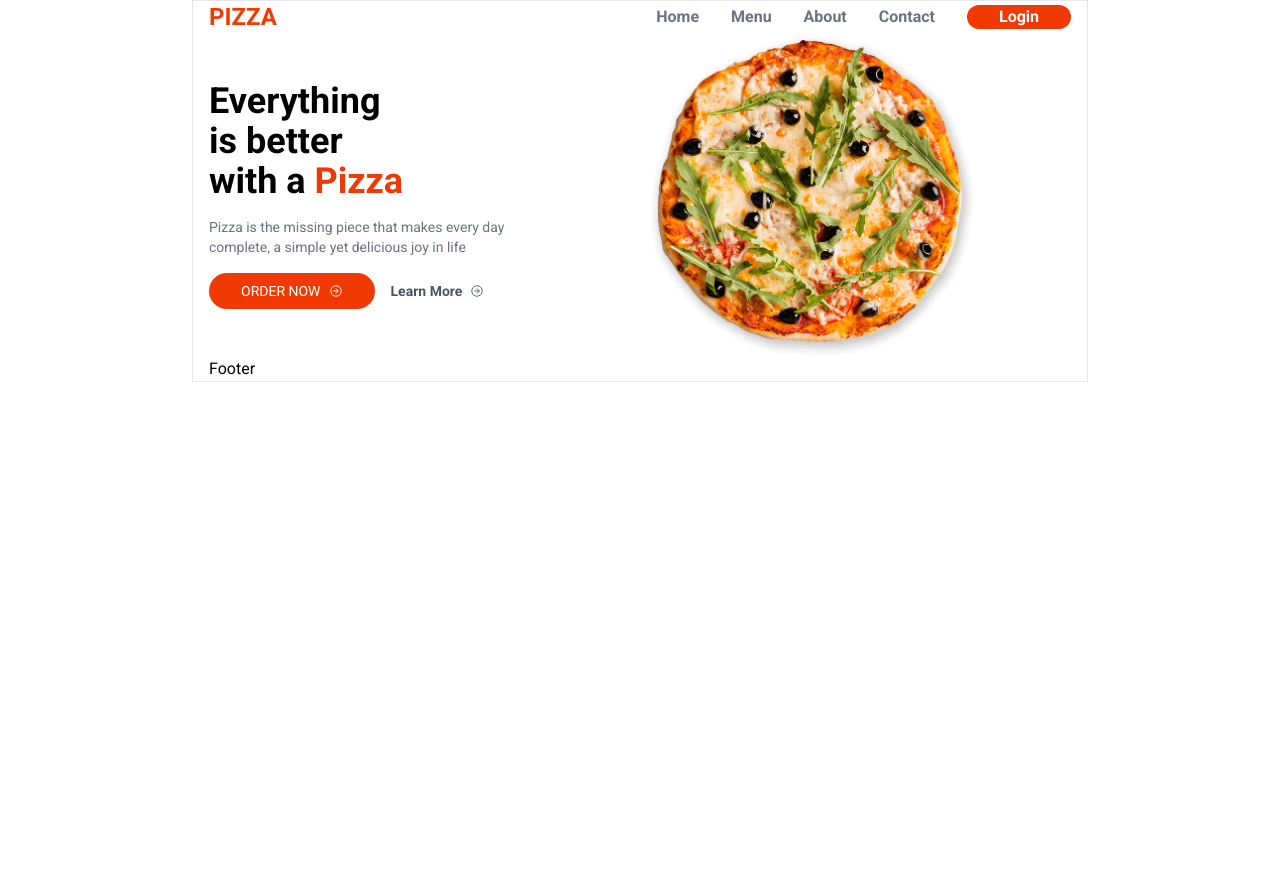
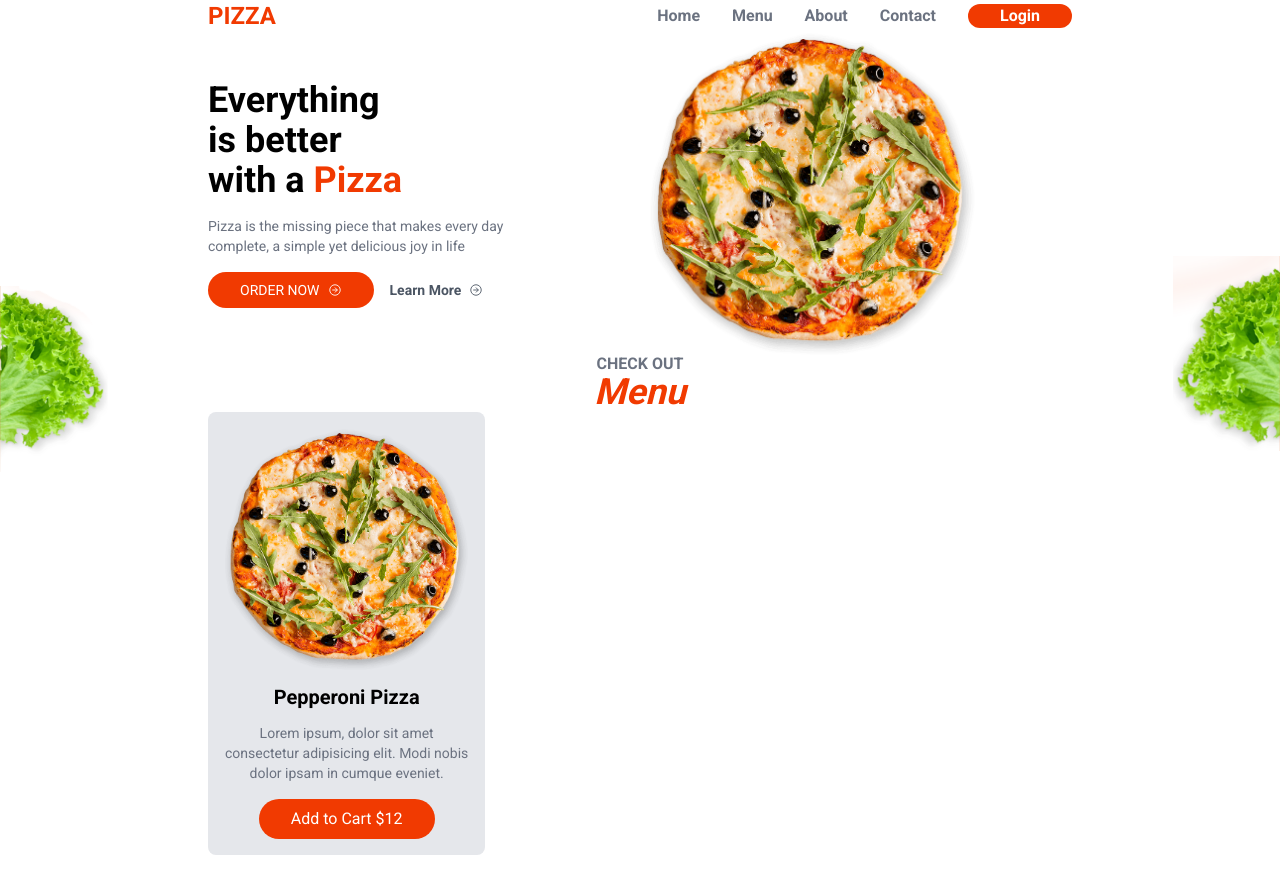
Before and after one commit to hasan814/OrderingFood, a Next.js app: page / in a window 1280 px wide. Shown: the top 894 px of the page. Before the commit the page ends 800 px from the top, so only its background shows below. Built offline with nearby package versions, Linux system fonts and the light colour scheme.

Commit message:
Finished Menu & Card Section

```diff
--- a/src/app/layout.tsx
+++ b/src/app/layout.tsx
@@ -1,9 +1,7 @@
 import type { Metadata } from "next";
 import { Roboto } from "next/font/google";
+import "./globals.css";
 import Header from "@/layouts/Header";
-import Footer from "@/layouts/Footer";
-
-import "./globals.css";
 
 const roboto = Roboto({ subsets: ["latin"], weight: ["400", "500", "700"] });
 
@@ -20,10 +18,9 @@ export default function RootLayout({
   return (
     <html lang="en">
       <body className={roboto.className}>
-        <div className="px-4 max-w-4xl mx-auto border">
+        <div className="px-4 max-w-4xl mx-auto">
           <Header />
           <main>{children}</main>
-          <Footer />
         </div>
       </body>
     </html>
--- a/src/app/page.tsx
+++ b/src/app/page.tsx
@@ -1,9 +1,11 @@
 import Hero from "@/modules/Hero";
+import Menu from "@/modules/Menu";
 
 const Home = () => {
   return (
     <>
       <Hero />
+      <Menu />
     </>
   );
 };
--- a/src/components/layouts/Footer.jsx
+++ /dev/null
@@ -1,5 +0,0 @@
-const Footer = () => {
-  return <div>Footer</div>;
-};
-
-export default Footer;
--- /dev/null
+++ b/src/components/modules/Card.tsx
@@ -0,0 +1,19 @@
+import React from "react";
+
+const Card = () => {
+  return (
+    <div className="bg-gray-200 p-4 rounded-lg text-center">
+      <img src="/pizza.png" alt="pizza" />
+      <h4 className="font-semibold text-xl my-3">Pepperoni Pizza</h4>
+      <p className="text-gray-500 text-sm">
+        Lorem ipsum, dolor sit amet consectetur adipisicing elit. Modi nobis
+        dolor ipsam in cumque eveniet.
+      </p>
+      <button className="mt-4 bg-primary text-white rounded-full px-8 py-2">
+        Add to Cart $12
+      </button>
+    </div>
+  );
+};
+
+export default Card;
--- a/src/components/modules/Hero.jsx
+++ b/src/components/modules/Hero.tsx
@@ -1,5 +1,6 @@
 import { IoArrowForwardCircleOutline } from "react-icons/io5";
 import Image from "next/image";
+
 const Hero = () => {
   return (
     <section className="hero">
--- /dev/null
+++ b/src/components/modules/Menu.tsx
@@ -0,0 +1,28 @@
+import Image from "next/image";
+import Card from "./Card";
+
+const Menu = () => {
+  return (
+    <section className="">
+      <div className="absolute h-full left-0 right-0 w-full justify-start">
+        <div className="absolute left-0 -top-[70px] text-left -z-10">
+          <Image src={"/sallad1.png"} width={109} height={189} alt="sallad" />
+        </div>
+        <div className="absolute -top-[100px] right-0 -z-10">
+          <Image src={"/sallad2.png"} alt="sallad2" width={107} height={195} />
+        </div>
+      </div>
+      <div className="text-center">
+        <h3 className="uppercase text-gray-500 font-semibold leading-4">
+          Check Out
+        </h3>
+        <h2 className="text-primary font-bold text-4xl italic">Menu</h2>
+      </div>
+      <div className="grid grid-cols-3 gap-4">
+        <Card />
+      </div>
+    </section>
+  );
+};
+
+export default Menu;
```
Also changed, not shown: src/components/layouts/Header.tsx (renamed from src/components/layouts/Header.jsx).
